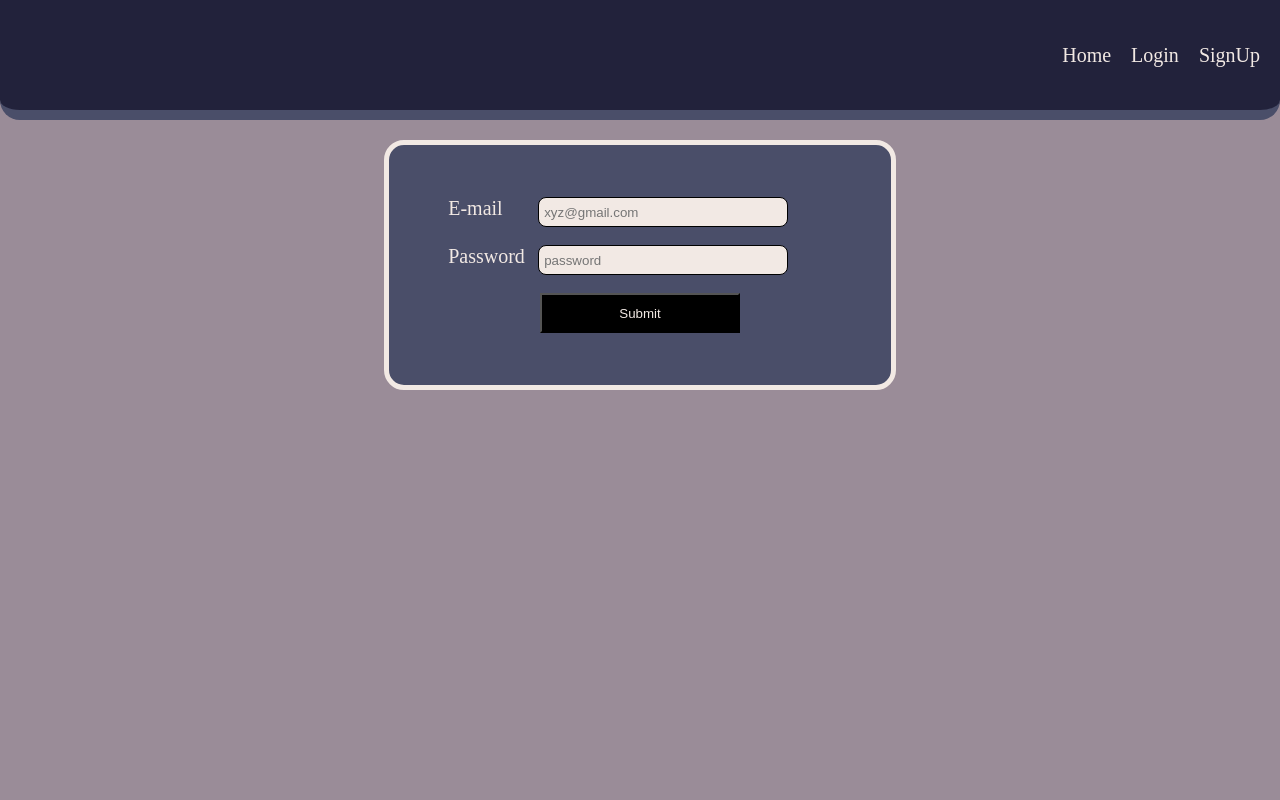
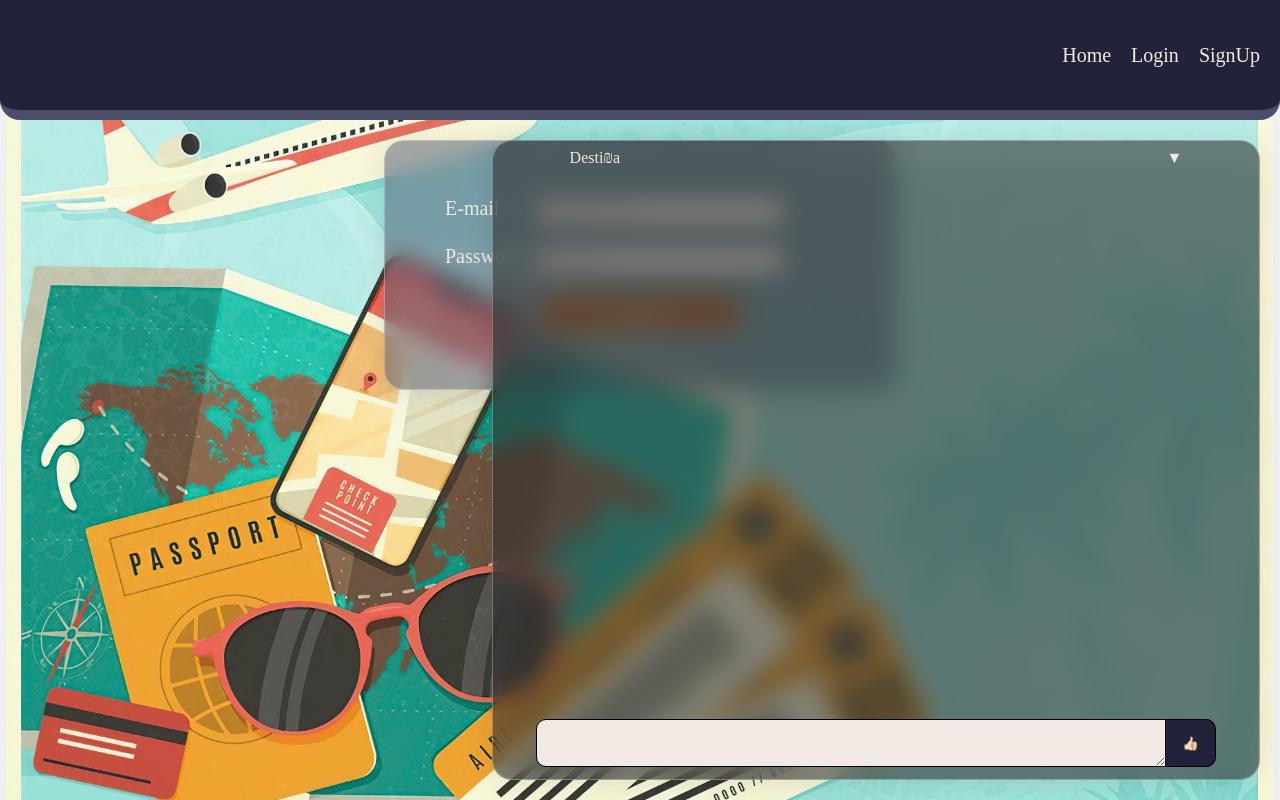
Before and after one commit to satpalsingh007/Unplanned, a React (Vite) app: page /login in a window 1280 px wide. Built offline with nearby package versions, Linux system fonts and the light colour scheme.

Commit message:
chat bot destina created and other styling done

```diff
--- a/index.html
+++ b/index.html
@@ -9,7 +9,13 @@
             rel="stylesheet"
             type="text/css"
             media="screen"
-            href="style.css"
+            href="./styles/style.css"
+        />
+        <link
+            rel="stylesheet"
+            type="text/css"
+            media="screen"
+            href="./styles/destinaStyle.css"
         />
     </head>
     <body>
--- a/src/App.js
+++ b/src/App.js
@@ -4,12 +4,14 @@ import Header from "./components/Header";
 import LoginPage from "./components/LoginPage";
 import SignUp from "./components/SingUpPage";
 import { createBrowserRouter, RouterProvider, Outlet } from "react-router-dom";
+import ChatWindow from "./components/ChatWindow";
 
 const App = () => {
     return (
         <div>
             <Header />
             <Outlet />
+            <ChatWindow />
         </div>
     );
 };
--- a/src/components/ChatWindow.js
+++ b/src/components/ChatWindow.js
@@ -1,3 +1,56 @@
+import { useState } from "react";
+import axios from "axios";
 const ChatWindow = () => {
-    return <></>;
+    let [question, setQuestion] = useState("");
+    let [answer, setAnswer] = useState("");
+    let [visible, setVisibel] = useState(true);
+    async function answerGenerator() {
+        setAnswer("Loading...");
+        const response = await axios({
+            url: "https://generativelanguage.googleapis.com/v1beta/models/gemini-1.5-flash-latest:generateContent?key=AIzaSyDWtaXpidtiMu1T_dtYvxRVcAakwgTJpFo",
+            method: "post",
+            data: {
+                contents: [
+                    {
+                        parts: [
+                            {
+                                text:
+                                    "you are a chat bot named Destina and youre a travel guide which tells the user about places they can visit, with a little info about that place, temprature and weather   and also about the destinations, now i will ask you the queries i have" +
+                                    question,
+                            },
+                        ],
+                    },
+                ],
+            },
+        });
+        // setAnswer=
+        setAnswer(response.data.candidates[0].content.parts[0].text);
+    }
+
+    return (
+        <>
+            <div className="destina">
+                <div className="botHeader">
+                    <div className="botTitleBar" onClick={() => {}}>
+                        <div>Desti₪a</div>
+                        <div>▼</div>
+                    </div>
+                    <div className="botAnswer">{answer}</div>
+                </div>
+                <div className="botBody">
+                    <textarea
+                        className="botTextArea"
+                        value={question}
+                        onChange={(e) => setQuestion(e.target.value)}
+                        cols={"50"}
+                        rows={"2"}
+                    ></textarea>
+                    <button className="botButton" onClick={answerGenerator}>
+                        {"👍🏻"}
+                    </button>
+                </div>
+            </div>
+        </>
+    );
 };
+export default ChatWindow;
--- /dev/null
+++ b/styles/destinaStyle.css
@@ -0,0 +1,83 @@
+.destina {
+    height: 80vh;
+    width: 60vw;
+    background-color: rgba(44, 42, 42, 0.576);
+    border-radius: 20px;
+    display: flex;
+    flex-direction: column;
+    align-items: center;
+    justify-content: space-between;
+    box-shadow: 0 4px 30px rgba(0, 0, 0, 0.1);
+    /* background-color: rgba(74, 78, 105, 0.472); */
+    backdrop-filter: blur(12px);
+    border: 1px solid rgba(255, 255, 255, 0.3);
+    position: fixed;
+    bottom: 20px;
+    right: 20px;
+}
+.botHeader {
+    color: rgb(242, 233, 228);
+    height: 90%;
+    display: flex;
+    flex-direction: column;
+    align-items: center;
+    width: 100%;
+    /* justify-content: space-between; */
+    /* overflow: scroll; */
+}
+.botTitleBar {
+    width: 100%;
+    display: flex;
+    align-items: center;
+    justify-content: space-between;
+    padding: 1% 10% 0px 10%;
+}
+.botAnswer {
+    width: 99%;
+    overflow-x: scroll;
+    overflow-y: auto;
+    padding: 10px;
+
+    /* Internet Explorer and Edge */
+    /* -ms-overflow-style: none; */
+    /* Firefox */
+    /* scrollbar-width: none;  */
+}
+
+.botAnswer::-webkit-scrollbar {
+    width: 10px;
+    height: 10px;
+}
+
+.botAnswer::-webkit-scrollbar-thumb {
+    background: rgba(0, 0, 0, 0.5);
+    border-radius: 4px;
+}
+
+.botAnswer::-webkit-scrollbar-track {
+    background: rgba(0, 0, 0, 0.1);
+}
+
+.botBody {
+    display: flex;
+    padding-bottom: 12px;
+}
+.botButton {
+    background-color: rgb(34, 34, 59);
+    border: 1px solid black;
+    border-radius: 0px 10px 10px 0px;
+    width: 50px;
+    color: rgb(242, 233, 228);
+    border-left: 0;
+}
+.botTextArea {
+    padding-left: 12px;
+    /* padding-top: 12px; */
+    display: flex;
+    justify-content: center;
+    align-items: center;
+    border: 1px solid black;
+    background-color: rgb(242, 233, 228);
+    font-size: 20px;
+    border-radius: 10px 0px 0px 10px;
+}
--- a/style.css
+++ b/styles/style.css
@@ -4,8 +4,15 @@
     box-sizing: border-box;
 }
 body {
-    background-color: rgb(154, 140, 152);
+    background-image: url("../src/resources/images/bodyBackground.jpg");
+    background-color: #f0f0f0;
+    background-size: 99vw;
+    background-position: center;
+    background-attachment: fixed;
+    background-repeat: no-repeat;
+    min-height: 100vh;
 }
+
 .header {
     display: flex;
     flex-direction: row;
@@ -36,13 +43,13 @@ body {
     align-items: center;
     justify-content: center;
     gap: 18px;
-    /* background: linear-gradient(rgba(152, 38, 73, 0.15), rgba(255, 117, 143));*/
-    background-color: rgb(74, 78, 105);
+    background-color: rgba(74, 78, 105, 0.472);
     backdrop-filter: blur(12px);
     color: rgb(242, 233, 228);
     font-size: 20px;
-    border: 5px solid;
+    border: 1px solid rgba(255, 255, 255, 0.3);
     border-radius: 20px;
+    box-shadow: 0 4px 30px rgba(0, 0, 0, 0.1);
 }
 
 .formElement {
@@ -55,7 +62,14 @@ body {
     width: 200px;
     height: 40px;
     color: rgb(242, 233, 228);
-    background-color: black;
+    background-color: rgba(181, 101, 40, 0.834);
+    border: 1px;
+    border-radius: 10px;
+}
+.form > button:hover {
+    background-color: rgba(248, 159, 91, 0.54);
+    cursor: pointer;
+    transition-duration: 0.2s;
 }
 
 .formElement > label {
```
Also changed, not shown: cooler.png (deleted), src/resources/images/bodyBackground.jpg (added).
